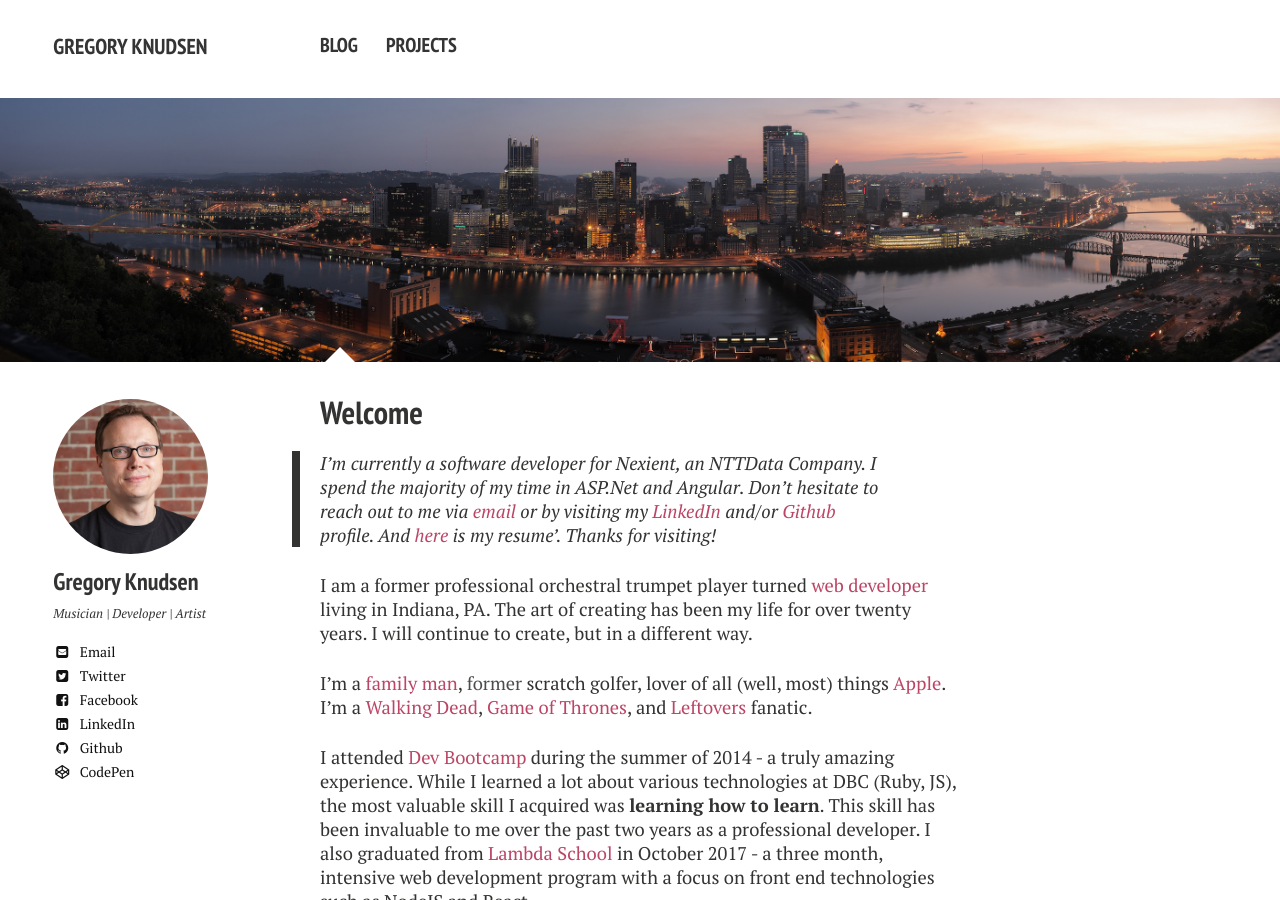
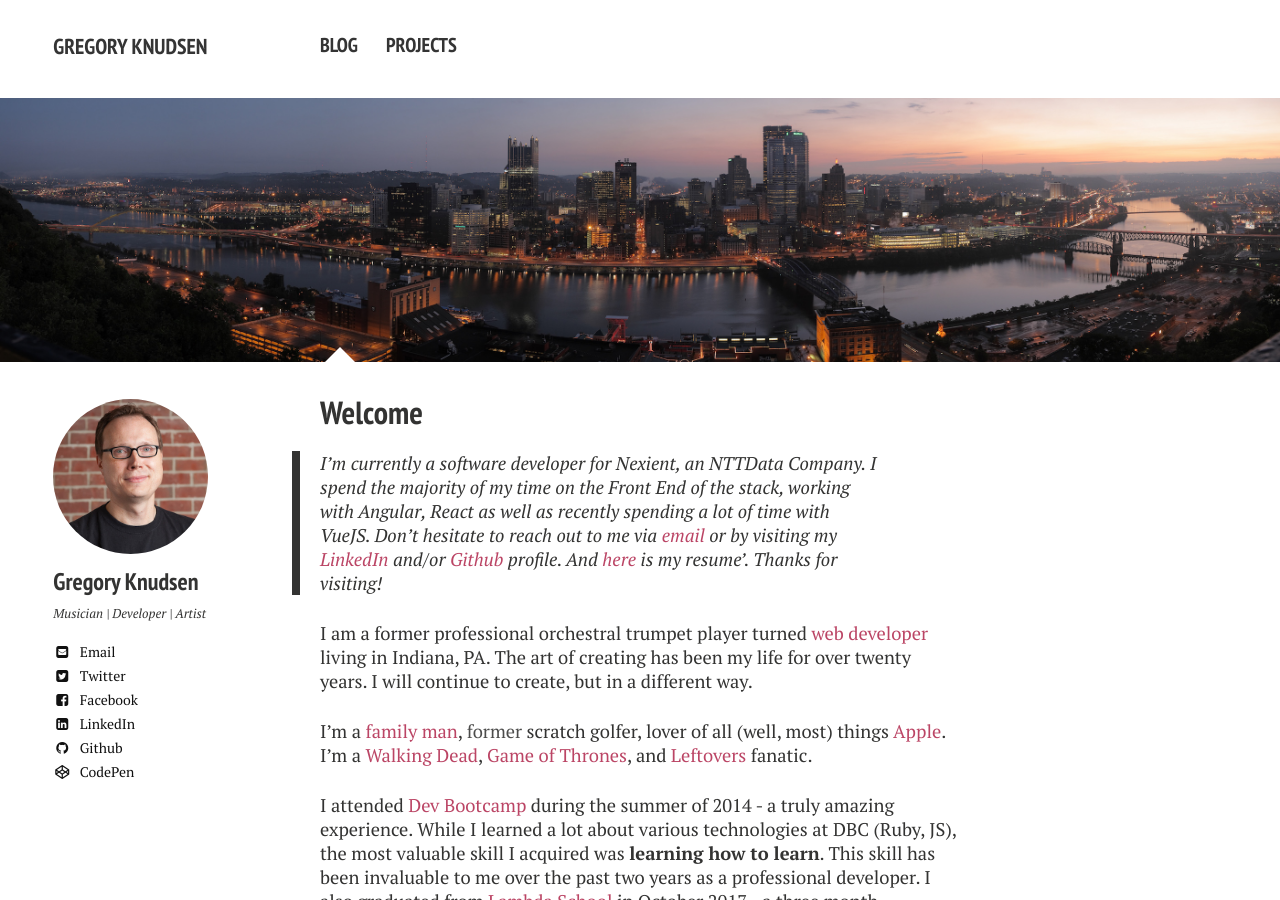
Before and after one commit to gregknudsen/gregknudsen.github.io, a Jekyll site: the page built from index.md, in a window 1280 px wide and 900 px high. Built offline with Jekyll 4.4.1, drawn with Linux system fonts in a browser that asks for light colours; nearby versions of some CDN libraries.

Commit message:
small update

```diff
--- a/index.md
+++ b/index.md
@@ -8,7 +8,7 @@ image:
   feature: Pittsburgh_dawn_city_pano.jpg
 ---
 
-> > I'm currently a software developer for Nexient, an NTTData Company. I spend the majority of my time in ASP.Net and Angular. Don't hesitate to reach out to me via [email](mailto:dev.artist15@gmail.com) or by visiting my [LinkedIn](https://www.linkedin.com/pub/gregory-knudsen/41/b33/64){:target="_blank"} and/or [Github](https://github.com/gregknudsen){:target="_blank"} profile. And [here](https://resume.creddle.io/resume/c8eyer3gy37){:target="_blank} is my resume'. Thanks for visiting!
+> > I'm currently a software developer for Nexient, an NTTData Company. I spend the majority of my time on the Front End of the stack, working with Angular, React as well as recently spending a lot of time with VueJS. Don't hesitate to reach out to me via [email](mailto:dev.artist15@gmail.com) or by visiting my [LinkedIn](https://www.linkedin.com/pub/gregory-knudsen/41/b33/64){:target="_blank"} and/or [Github](https://github.com/gregknudsen){:target="_blank"} profile. And [here](https://resume.creddle.io/resume/c8eyer3gy37){:target="_blank} is my resume'. Thanks for visiting!
 
 I am a former professional orchestral trumpet player turned [web developer](http://www.github.com/gregknudsen){:target="_blank"} living in Indiana, PA. The art of creating has been my life for over twenty years. I will continue to create, but in a different way.
 
```
